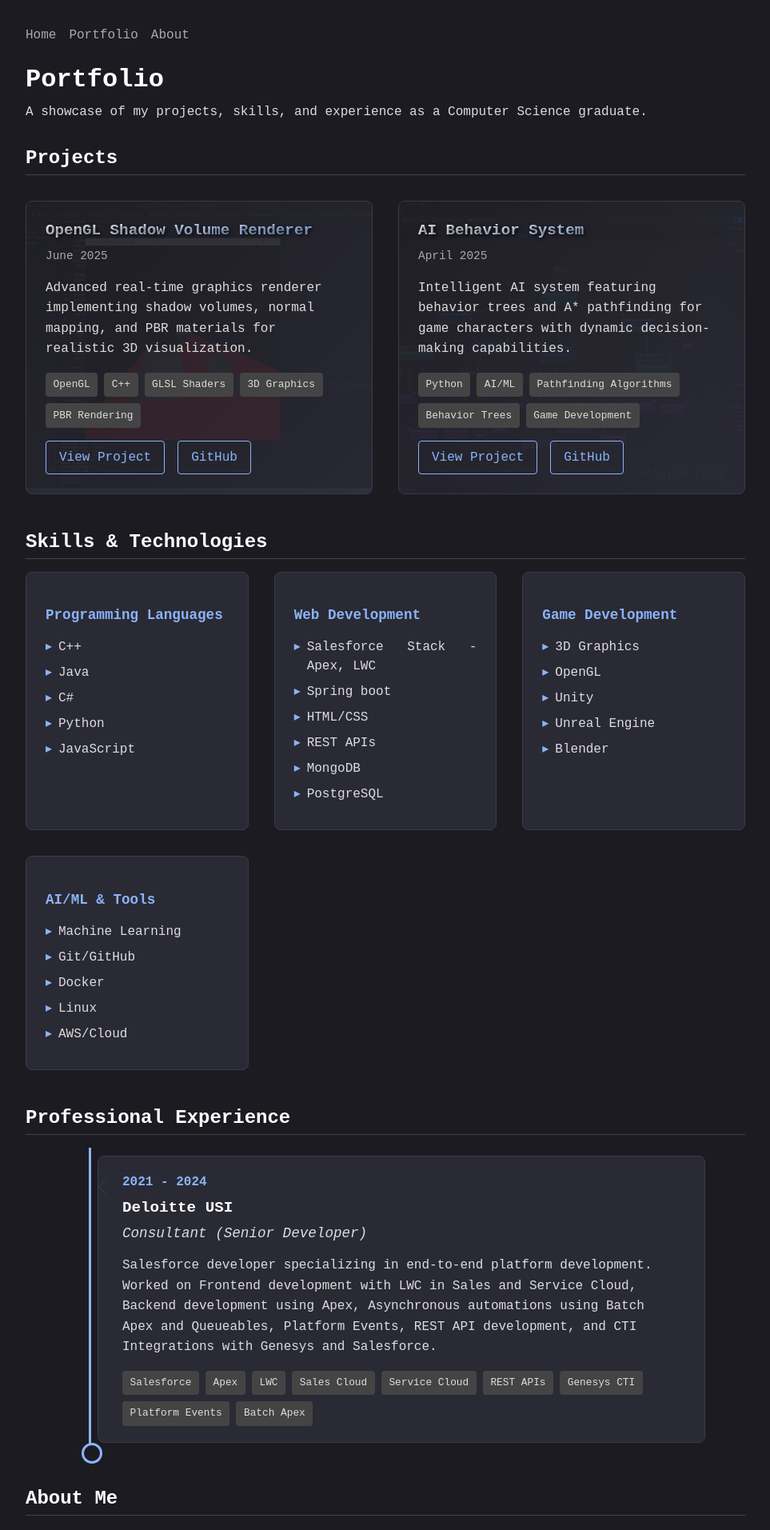
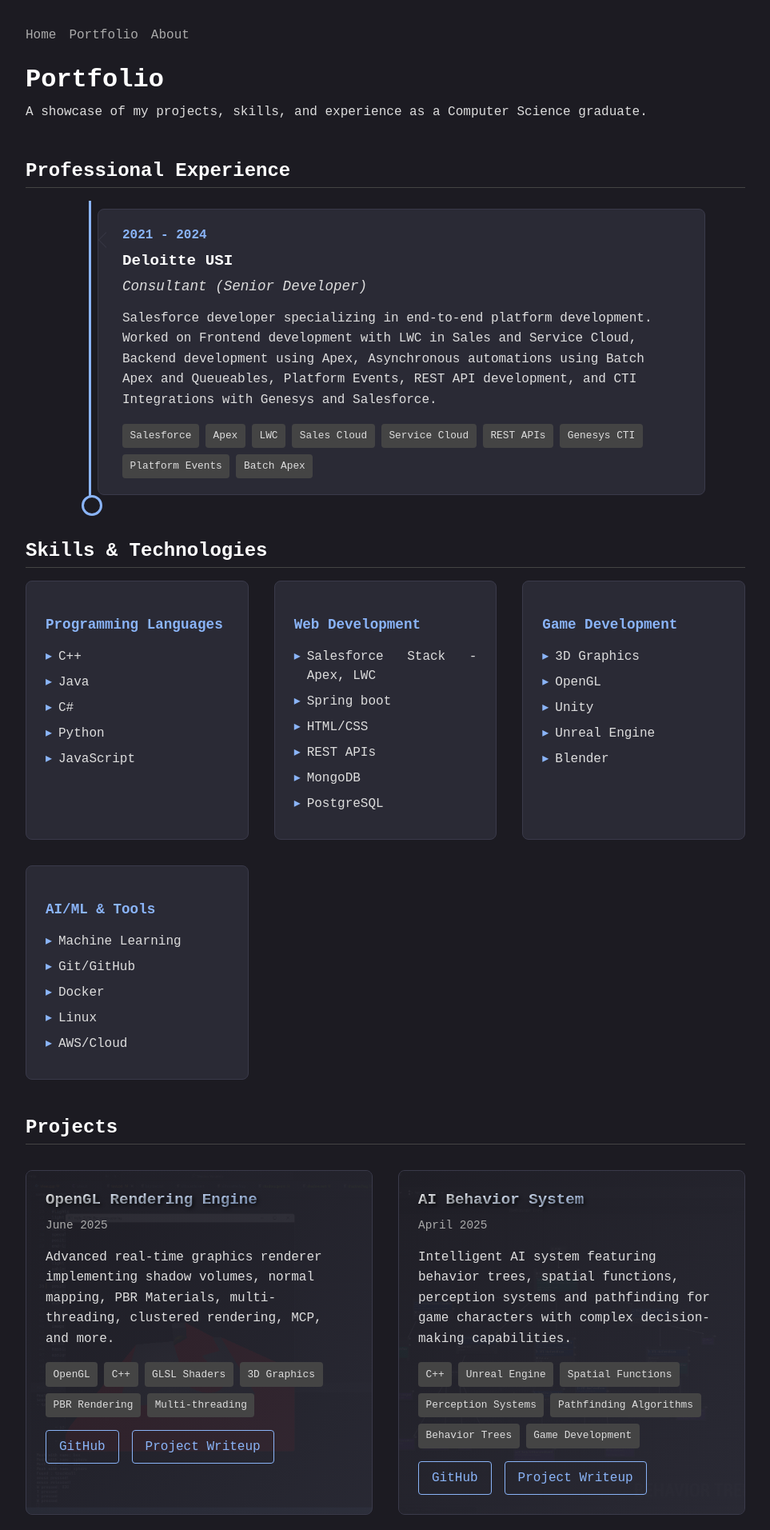
Before and after one commit to VV-22/vv-22.github.io, a Jekyll site: the page built from portfolio.md, in a window 1280 px wide. Shown: the top 1913 px of the page at 80% size, without its empty margins (158-1121 px from the left). Built offline with Jekyll 4.4.1, drawn with Linux system fonts in a browser that asks for light colours; some of the changed text lies outside the part shown.

Commit message:
Fixes to ordering

```diff
--- a/_data/projects.yml
+++ b/_data/projects.yml
@@ -8,10 +8,10 @@
 #     - Performance Analysis
 #   github: https://github.com/vv-22/keyboard-latency-testing
 
-- title: OpenGL Shadow Volume Renderer
+- title: OpenGL Rendering Engine
   url: /rendering-with-opengl
   date: 2025-06-12
-  description: Advanced real-time graphics renderer implementing shadow volumes, normal mapping, and PBR materials for realistic 3D visualization.
+  description: Advanced real-time graphics renderer implementing shadow volumes, normal mapping, PBR Materials, multi-threading, clustered rendering, MCP, and more.
   image: Shadow-volume-render.png
   technologies:
     - OpenGL
@@ -19,16 +19,19 @@
     - GLSL Shaders
     - 3D Graphics
     - PBR Rendering
+    - Multi-threading
   github: https://github.com/vv-22/CS5310
 
 - title: AI Behavior System
   url: /building-smart-ai
   date: 2025-04-17
-  description: Intelligent AI system featuring behavior trees and A* pathfinding for game characters with dynamic decision-making capabilities.
+  description: Intelligent AI system featuring behavior trees, spatial functions, perception systems and pathfinding for game characters with complex decision-making capabilities.
   image: behavior-tree.png
   technologies:
-    - Python
-    - AI/ML
+    - C++
+    - Unreal Engine
+    - Spatial Functions
+    - Perception Systems
     - Pathfinding Algorithms
     - Behavior Trees
     - Game Development
--- a/_layouts/portfolio.html
+++ b/_layouts/portfolio.html
@@ -77,12 +77,12 @@
             border: 1px solid #3a3a4a;
             border-radius: 8px;
             padding: 1.5rem;
-            transition: all 0.3s ease;
+            transition: all 0.15s ease;
             position: relative;
             overflow: hidden;
             min-height: 300px;
             backdrop-filter: blur(1px);
-            animation: fadeInUp 0.6s ease-out;
+            animation: fadeInUp 0.3s ease-out;
             animation-fill-mode: both;
         }
 
@@ -133,9 +133,9 @@
             background-size: cover;
             background-position: center;
             background-repeat: no-repeat;
-            opacity: 0.25;
+            opacity: 0.2;
             z-index: 1;
-            transition: opacity 0.3s ease;
+            transition: opacity 0.15s ease;
         }
 
         .project-card::after {
@@ -147,15 +147,15 @@
             bottom: 0;
             background: linear-gradient(135deg, rgba(28, 27, 34, 0.7) 0%, rgba(42, 42, 53, 0.8) 100%);
             z-index: 1;
-            transition: background 0.3s ease;
+            transition: background 0.15s ease;
         }
 
         .project-card:hover::before {
-            opacity: 0.35;
+            opacity: 0.7;
         }
 
         .project-card:hover::after {
-            background: linear-gradient(135deg, rgba(28, 27, 34, 0.6) 0%, rgba(42, 42, 53, 0.7) 100%);
+            background: linear-gradient(135deg, rgba(28, 27, 34, 0.3) 0%, rgba(42, 42, 53, 0.4) 100%);
         }
 
         .project-card > * {
@@ -165,8 +165,9 @@
 
         .project-card:hover {
             border-color: #8ab4f8;
-            transform: translateY(-4px) scale(1.02);
-            box-shadow: 0 8px 30px rgba(138, 180, 248, 0.2), 0 0 20px rgba(138, 180, 248, 0.1);
+            transform: translateY(-8px) scale(1.08);
+            box-shadow: 0 12px 40px rgba(138, 180, 248, 0.3), 0 0 30px rgba(138, 180, 248, 0.15);
+            z-index: 10;
         }
 
         .project-title {
@@ -179,7 +180,7 @@
             background-clip: text;
             -webkit-background-clip: text;
             -webkit-text-fill-color: transparent;
-            transition: all 0.3s ease;
+            transition: all 0.15s ease;
         }
 
         .project-card:hover .project-title {
@@ -226,7 +227,7 @@
             border: 1px solid #8ab4f8;
             border-radius: 4px;
             text-decoration: none;
-            transition: all 0.3s ease;
+            transition: all 0.15s ease;
         }
 
         .project-link:hover {
@@ -458,59 +459,6 @@
             <p>{{ page.description }}</p>
             {% endif %}
 
-            <section class="projects-section">
-                <h2>Projects</h2>
-                <div class="project-grid">
-                    {% for project in site.data.projects %}
-                    <div class="project-card" {% if project.image %}style="--bg-image: url('{{ '/assets/img/' | append: project.image | relative_url }}')"{% endif %}>
-                        <div class="project-title">{{ project.title }}</div>
-                        {% if project.date %}
-                        <div class="project-date">{{ project.date | date: "%B %Y" }}</div>
-                        {% endif %}
-                        <div class="project-description">{{ project.description }}</div>
-
-                        {% if project.technologies %}
-                        <div class="project-tech">
-                            {% for tech in project.technologies %}
-                            <span class="tech-tag">{{ tech }}</span>
-                            {% endfor %}
-                        </div>
-                        {% endif %}
-
-                        <div class="project-links">
-                            {% if project.url %}
-                            <a href="{{ project.url | relative_url }}" class="project-link">View Project</a>
-                            {% endif %}
-                            {% if project.github %}
-                            <a href="{{ project.github }}" class="project-link" target="_blank" rel="noopener">GitHub</a>
-                            {% endif %}
-                            {% if project.demo %}
-                            <a href="{{ project.demo }}" class="project-link" target="_blank" rel="noopener">Live Demo</a>
-                            {% endif %}
-                        </div>
-                    </div>
-                    {% endfor %}
-                </div>
-            </section>
-
-            {% if page.skills %}
-            <section class="skills-section">
-                <h2>Skills & Technologies</h2>
-                <div class="skills-grid">
-                    {% for category in page.skills %}
-                    <div class="skill-category">
-                        <h3>{{ category.name }}</h3>
-                        <ul class="skill-list">
-                            {% for skill in category.items %}
-                            <li>{{ skill }}</li>
-                            {% endfor %}
-                        </ul>
-                    </div>
-                    {% endfor %}
-                </div>
-            </section>
-            {% endif %}
-
             {% if page.experience %}
             <section class="timeline-section">
                 <h2>Professional Experience</h2>
@@ -536,6 +484,59 @@
             </section>
             {% endif %}
 
+            {% if page.skills %}
+            <section class="skills-section">
+                <h2>Skills & Technologies</h2>
+                <div class="skills-grid">
+                    {% for category in page.skills %}
+                    <div class="skill-category">
+                        <h3>{{ category.name }}</h3>
+                        <ul class="skill-list">
+                            {% for skill in category.items %}
+                            <li>{{ skill }}</li>
+                            {% endfor %}
+                        </ul>
+                    </div>
+                    {% endfor %}
+                </div>
+            </section>
+            {% endif %}
+
+            <section class="projects-section">
+                <h2>Projects</h2>
+                <div class="project-grid">
+                    {% for project in site.data.projects %}
+                    <div class="project-card" {% if project.image %}style="--bg-image: url('{{ '/assets/img/' | append: project.image | relative_url }}')"{% endif %}>
+                        <div class="project-title">{{ project.title }}</div>
+                        {% if project.date %}
+                        <div class="project-date">{{ project.date | date: "%B %Y" }}</div>
+                        {% endif %}
+                        <div class="project-description">{{ project.description }}</div>
+
+                        {% if project.technologies %}
+                        <div class="project-tech">
+                            {% for tech in project.technologies %}
+                            <span class="tech-tag">{{ tech }}</span>
+                            {% endfor %}
+                        </div>
+                        {% endif %}
+
+                        <div class="project-links">
+                            {% if project.github %}
+                            <a href="{{ project.github }}" class="project-link" target="_blank" rel="noopener">GitHub</a>
+                            {% endif %}
+                            {% if project.url %}
+                            <a href="{{ project.url | relative_url }}" class="project-link">Project Writeup</a>
+                            {% endif %}
+                            {% if project.demo %}
+                            <a href="{{ project.demo }}" class="project-link" target="_blank" rel="noopener">Live Demo</a>
+                            {% endif %}
+                        </div>
+                    </div>
+                    {% endfor %}
+                </div>
+            </section>
+
             {{ content }}
         </main>
     </div>
```
Also changed, not shown: portfolio.md (+1 -1 lines).
